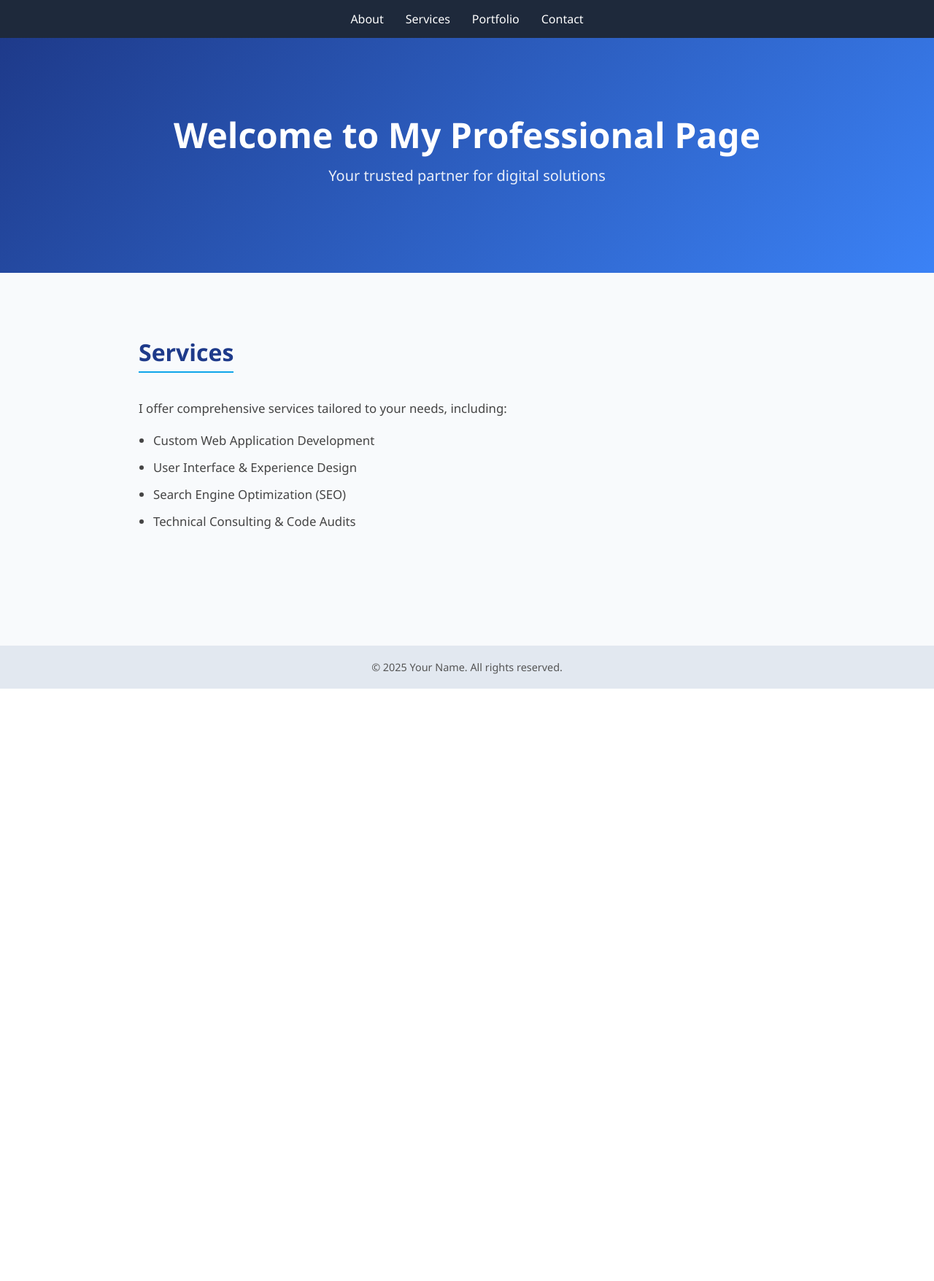
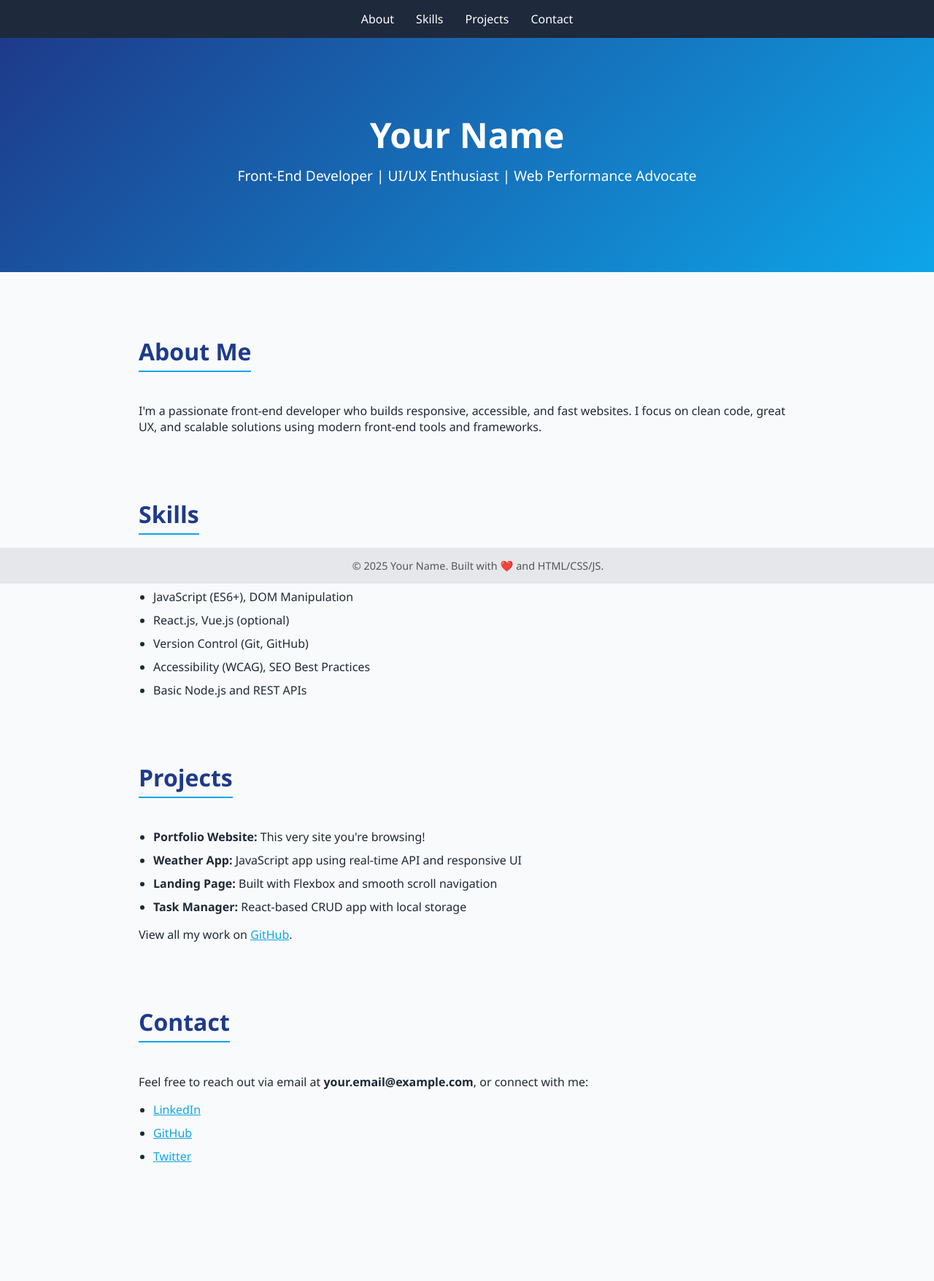
Before and after one commit to roparon/Flask_Task_App, a Flask app: template app/templates/griev.html in a window 1280 px wide. Shown: the whole page at 73% size. Before the commit the page ends 944 px from the top, so only its background shows below. Run offline with Flask 3, Linux system fonts and the light colour scheme; the template is opened without the code that fills it, so the values that code supplies are empty.

Commit message:
innitial commit

```diff
--- a/app/templates/griev.html
+++ b/app/templates/griev.html
@@ -3,68 +3,33 @@
 <head>
   <meta charset="UTF-8" />
   <meta name="viewport" content="width=device-width, initial-scale=1.0" />
-  <title>Professional Landing Page</title>
+  <title>Your Name | Front-End Developer</title>
   <style>
     :root {
       --primary-color: #1e3a8a;
-      --secondary-color: #3b82f6;
-      --bg-color: #f8fafc;
-      --text-color: #333;
       --accent-color: #0ea5e9;
+      --text-color: #1f2937;
+      --bg-color: #f9fafb;
+      --footer-bg: #e5e7eb;
       --nav-bg: #1e293b;
     }
 
     html, body {
-      height: 100%;
       margin: 0;
+      padding: 0;
       font-family: 'Segoe UI', sans-serif;
+      scroll-behavior: smooth;
       background-color: var(--bg-color);
       color: var(--text-color);
-      display: flex;
-      flex-direction: column;
-    }
-
-    main {
-      padding-bottom: 80px; /* Adjust based on footer height */
-    }
-    footer {
-      background-color: #e2e8f0;
-      padding: 20px;
-      text-align: center;
-      font-size: 0.9em;
-      color: #555;
-    }
-    footer a {
-      color: var(--accent-color);
-      text-decoration: none;
-    }
-    footer a:hover {
-      text-decoration: underline;
-    }
-    body::-webkit-scrollbar {
-      width: 8px;
-    }
-    body::-webkit-scrollbar-track {
-      background: #f1f1f1;
-    }
-    body::-webkit-scrollbar-thumb {
-      background: var(--accent-color);
-      border-radius: 10px;
-    }
-    body::-webkit-scrollbar-thumb:hover {
-      background: var(--primary-color);
-    }
-    html {
-      scroll-behavior: smooth;
     }
 
     nav {
+      position: sticky;
+      top: 0;
       background-color: var(--nav-bg);
-      padding: 15px 20px;
       display: flex;
       justify-content: center;
-      position: sticky;
-      top: 0;
+      padding: 15px 20px;
       z-index: 1000;
     }
 
@@ -83,41 +48,36 @@
     header {
       text-align: center;
       padding: 100px 20px;
-      background: linear-gradient(135deg, var(--primary-color), var(--secondary-color));
+      background: linear-gradient(135deg, var(--primary-color), var(--accent-color));
       color: white;
     }
 
     header h1 {
+      font-size: 3em;
       margin: 0;
-      font-size: 3em;
-      font-weight: 600;
     }
 
     header p {
-      font-size: 1.25em;
       margin-top: 10px;
-      opacity: 0.9;
+      font-size: 1.2em;
+    }
+
+    main {
+      padding: 60px 20px 100px; /* Add bottom padding for fixed footer */
+      max-width: 900px;
+      margin: auto;
     }
 
     section {
-      padding: 60px 20px;
-      max-width: 900px;
-      margin: auto;
+      margin-bottom: 60px;
     }
 
     section h2 {
       color: var(--primary-color);
       font-size: 2em;
-      margin-bottom: 20px;
       border-bottom: 2px solid var(--accent-color);
+      padding-bottom: 5px;
       display: inline-block;
-      padding-bottom: 5px;
-    }
-
-    section p, section ul {
-      font-size: 1.05em;
-      line-height: 1.6;
-      color: #444;
     }
 
     ul {
@@ -128,10 +88,18 @@
       margin-bottom: 10px;
     }
 
+    a.inline-link {
+      color: var(--accent-color);
+      text-decoration: underline;
+    }
+
     footer {
+      position: fixed;
+      bottom: 0;
+      width: 100%;
+      background-color: var(--footer-bg);
       text-align: center;
-      padding: 20px;
-      background-color: #e2e8f0;
+      padding: 15px;
       font-size: 0.9em;
       color: #555;
     }
@@ -141,16 +109,8 @@
         flex-wrap: wrap;
       }
 
-      nav a {
-        margin: 10px;
-      }
-
       header h1 {
         font-size: 2em;
-      }
-
-      section {
-        padding: 40px 15px;
       }
     }
   </style>
@@ -159,32 +119,65 @@
 
   <nav>
     <a href="#about">About</a>
-    <a href="#services">Services</a>
-    <a href="#portfolio">Portfolio</a>
+    <a href="#skills">Skills</a>
+    <a href="#projects">Projects</a>
     <a href="#contact">Contact</a>
   </nav>
 
+  <header>
+    <h1>Your Name</h1>
+    <p>Front-End Developer | UI/UX Enthusiast | Web Performance Advocate</p>
+  </header>
+
   <main>
-    <header>
-      <h1>Welcome to My Professional Page</h1>
-      <p>Your trusted partner for digital solutions</p>
-    </header>
+    <section id="about">
+      <h2>About Me</h2>
+      <p>
+        I'm a passionate front-end developer who builds responsive, accessible, and fast websites.
+        I focus on clean code, great UX, and scalable solutions using modern front-end tools and frameworks.
+      </p>
+    </section>
 
-    <section id="services">
-      <h2>Services</h2>
-      <p>I offer comprehensive services tailored to your needs, including:</p>
+    <section id="skills">
+      <h2>Skills</h2>
       <ul>
-        <li>Custom Web Application Development</li>
-        <li>User Interface & Experience Design</li>
-        <li>Search Engine Optimization (SEO)</li>
-        <li>Technical Consulting & Code Audits</li>
+        <li>HTML5, CSS3 (Flexbox, Grid, Responsive Design)</li>
+        <li>JavaScript (ES6+), DOM Manipulation</li>
+        <li>React.js, Vue.js (optional)</li>
+        <li>Version Control (Git, GitHub)</li>
+        <li>Accessibility (WCAG), SEO Best Practices</li>
+        <li>Basic Node.js and REST APIs</li>
       </ul>
     </section>
 
+    <section id="projects">
+      <h2>Projects</h2>
+      <ul>
+        <li><strong>Portfolio Website:</strong> This very site you're browsing!</li>
+        <li><strong>Weather App:</strong> JavaScript app using real-time API and responsive UI</li>
+        <li><strong>Landing Page:</strong> Built with Flexbox and smooth scroll navigation</li>
+        <li><strong>Task Manager:</strong> React-based CRUD app with local storage</li>
+      </ul>
+      <p>
+        View all my work on <a class="inline-link" href="https://github.com/yourusername" target="_blank">GitHub</a>.
+      </p>
+    </section>
+
+    <section id="contact">
+      <h2>Contact</h2>
+      <p>
+        Feel free to reach out via email at <strong>your.email@example.com</strong>, or connect with me:
+      </p>
+      <ul>
+        <li><a class="inline-link" href="https://www.linkedin.com/in/yourprofile" target="_blank">LinkedIn</a></li>
+        <li><a class="inline-link" href="https://github.com/yourusername" target="_blank">GitHub</a></li>
+        <li><a class="inline-link" href="https://twitter.com/yourhandle" target="_blank">Twitter</a></li>
+      </ul>
+    </section>
   </main>
 
   <footer>
-    &copy; 2025 Your Name. All rights reserved.
+    &copy; 2025 Your Name. Built with ❤️ and HTML/CSS/JS.
   </footer>
 
 </body>
```
